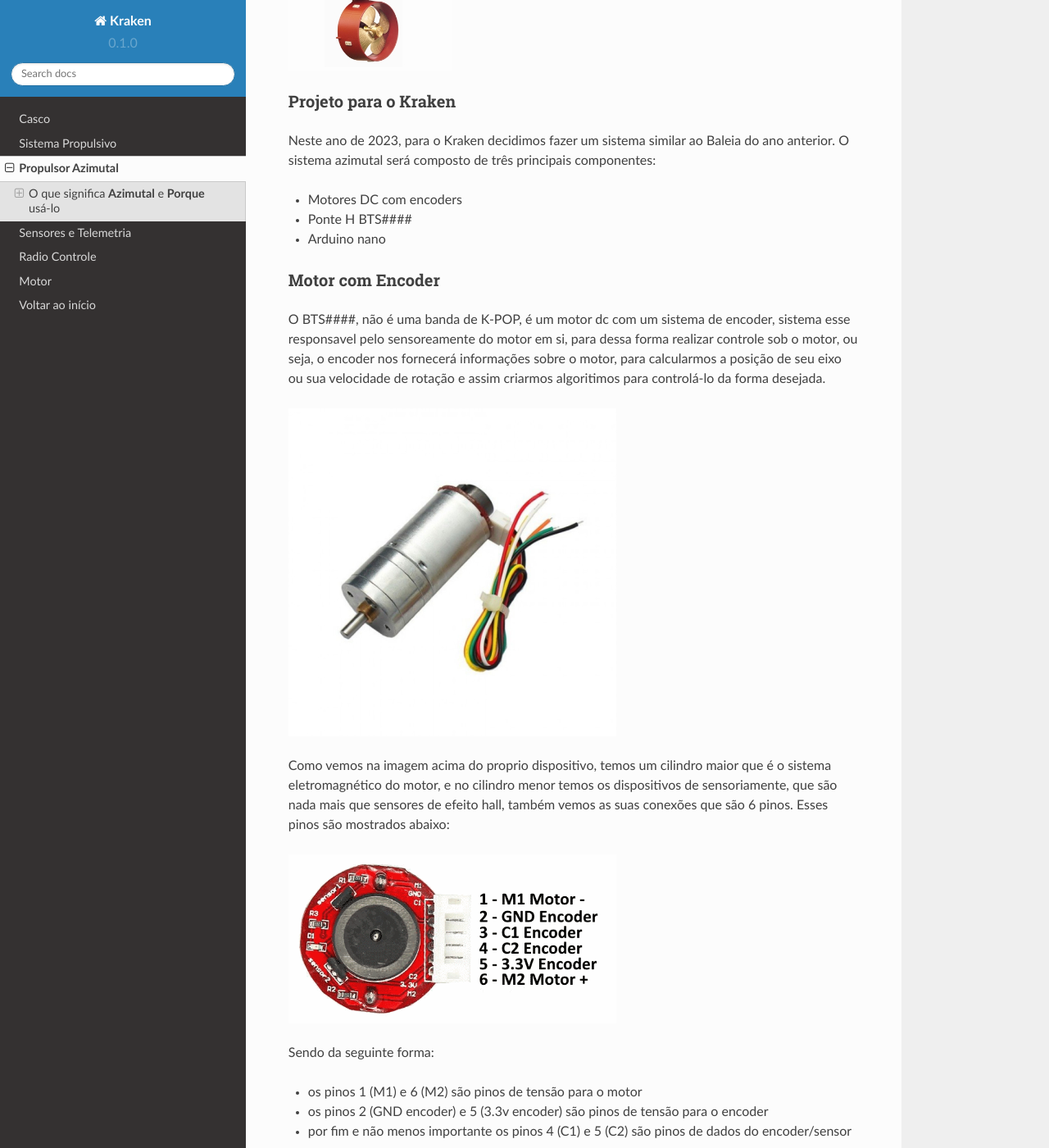
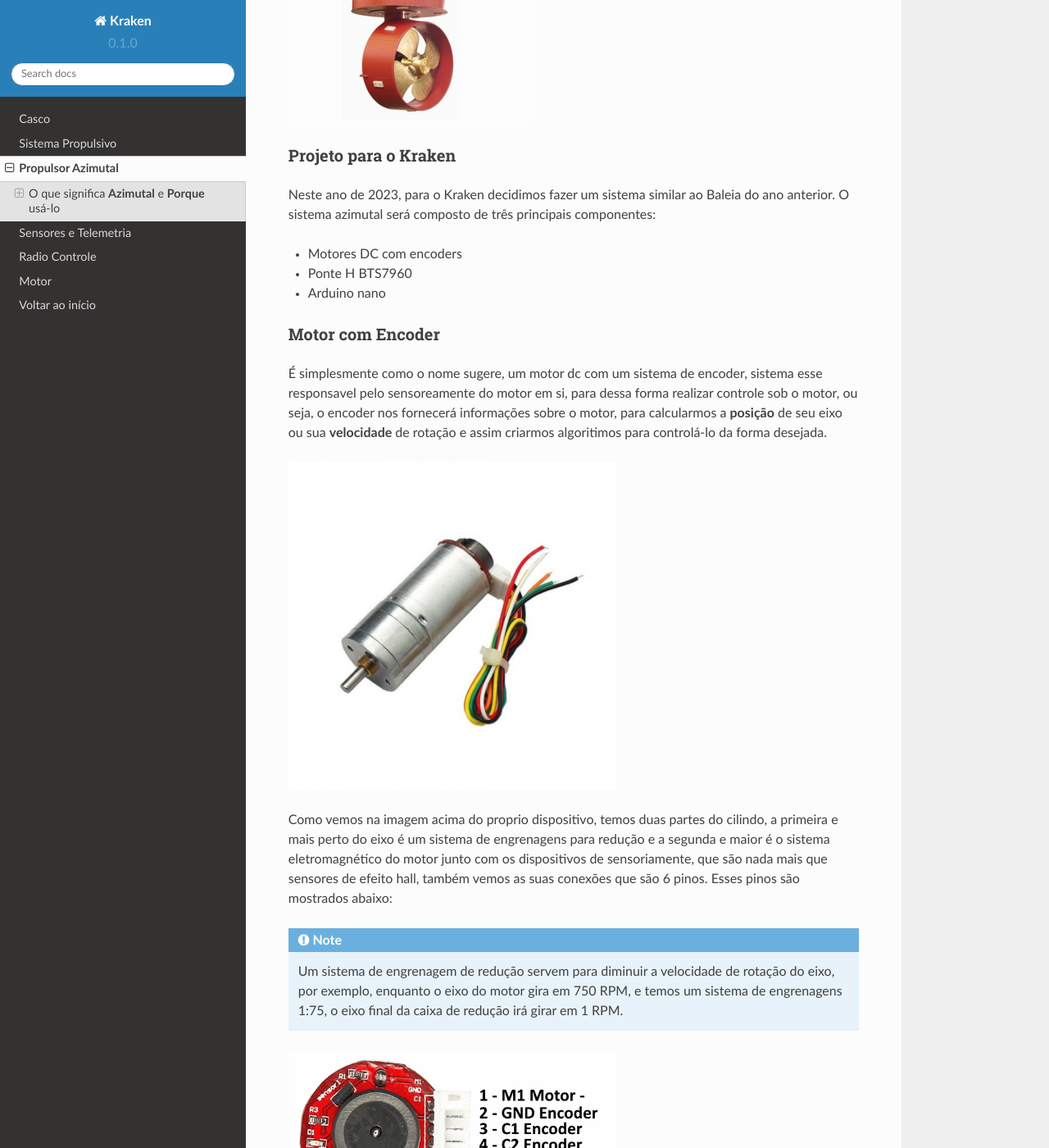
Before and after one commit to polinautico/RTD-Kraken, a Sphinx documentation site: the page built from docs/source/azimutal.rst, in a window 1280 px wide and 1400 px high, scrolled down 873 px. Shown: the whole window at 82% size. Built offline with Sphinx 7.4.7 and the Read the Docs theme 2.0.0, drawn with Linux system fonts in a browser that asks for light colours; some of the changed text lies outside the part shown.

Commit message:
Update azimutal.rst

```diff
--- a/docs/source/azimutal.rst
+++ b/docs/source/azimutal.rst
@@ -17,7 +17,7 @@ Pois esse sistema substitui o uso do leme, que geralmente em embarcações comun
 Dessa forma com o azimutal, conseguimos girar o motor para a direção desejada, dessa forma temos uma melhor manobrabilidade além de conseguir movimentrar o nautimodelo de formas que seriam impossíveis com um leme convencional, como por exemplo dar ré no barco.
 
 .. image:: imagens/Ex_motor_azimutal.jpg
-  :width: 200
+  :width: 300
   :alt: Exemplo de Azimutal
 
 =====================
@@ -27,20 +27,24 @@ Projeto para o Kraken
 Neste ano de 2023, para o Kraken decidimos fazer um sistema similar ao Baleia do ano anterior. O sistema azimutal será composto de três principais componentes:
 
 * Motores DC com encoders
-* Ponte H BTS####
+* Ponte H BTS7960
 * Arduino nano
 
 ==================
 Motor com Encoder
 ==================
 
-O BTS####, não é uma banda de K-POP, é um motor dc com um sistema de encoder, sistema esse responsavel pelo sensoreamente do motor em si, para dessa forma realizar controle sob o motor, ou seja, o encoder nos fornecerá informações sobre o motor, para calcularmos a posição de seu eixo ou sua velocidade de rotação e assim criarmos algoritimos para controlá-lo da forma desejada.
+É simplesmente como o nome sugere, um motor dc com um sistema de encoder, sistema esse responsavel pelo sensoreamente do motor em si, para dessa forma realizar controle sob o motor, ou seja, o encoder nos fornecerá informações sobre o motor, para calcularmos a **posição** de seu eixo ou sua **velocidade** de rotação e assim criarmos algoritimos para controlá-lo da forma desejada.
 
 .. image:: imagens/motor_dc_com_encoder.jpg
   :width: 400
   :alt: Exemplo de Azimutal
 
-Como vemos na imagem acima do proprio dispositivo, temos um cilindro maior que é o sistema eletromagnético do motor, e no cilindro menor temos os dispositivos de sensoriamente, que são nada mais que sensores de efeito hall, também vemos as suas conexões que são 6 pinos. Esses pinos são mostrados abaixo:
+Como vemos na imagem acima do proprio dispositivo, temos duas partes do cilindo, a primeira e mais perto do eixo é um sistema de engrenagens para redução e a segunda e maior é o sistema eletromagnético do motor junto com os dispositivos de sensoriamente, que são nada mais que sensores de efeito hall, também vemos as suas conexões que são 6 pinos. Esses pinos são mostrados abaixo:
+
+
+.. note:: Um sistema de engrenagem de redução servem para diminuir a velocidade de rotação do eixo, por exemplo, enquanto o eixo do motor gira em 750 RPM, e temos um sistema de engrenagens 1:75, o eixo final da caixa de redução irá girar em 1 RPM.
+
 
 .. image:: imagens/conexao_motor_dc.png
   :width: 400
@@ -55,7 +59,7 @@ Sendo da seguinte forma:
 * por fim e não menos importante os pinos 4 (C1) e 5 (C2) são pinos de dados do encoder/sensor
 
 ================
-Ponte H BTS####
+Ponte H BTS7960
 ================
 
 Escreva aqui
```
